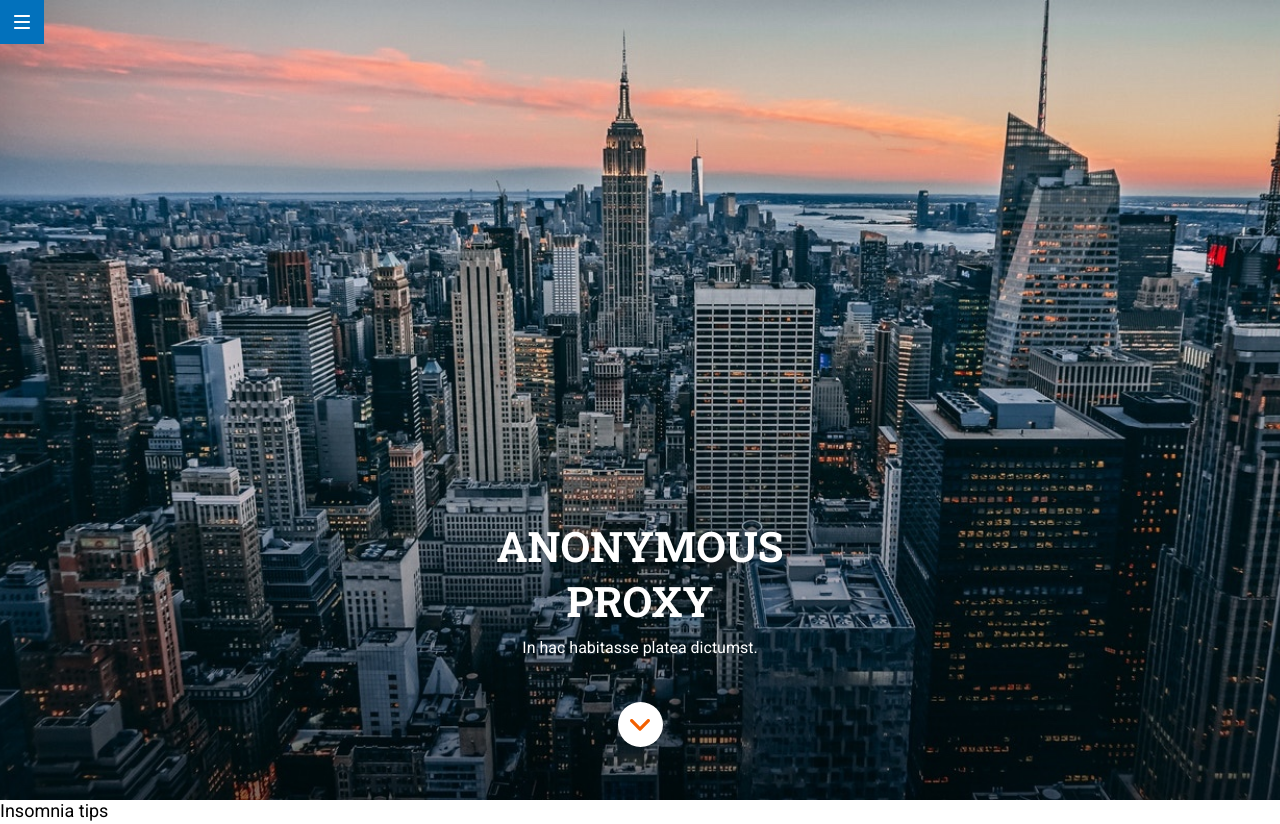
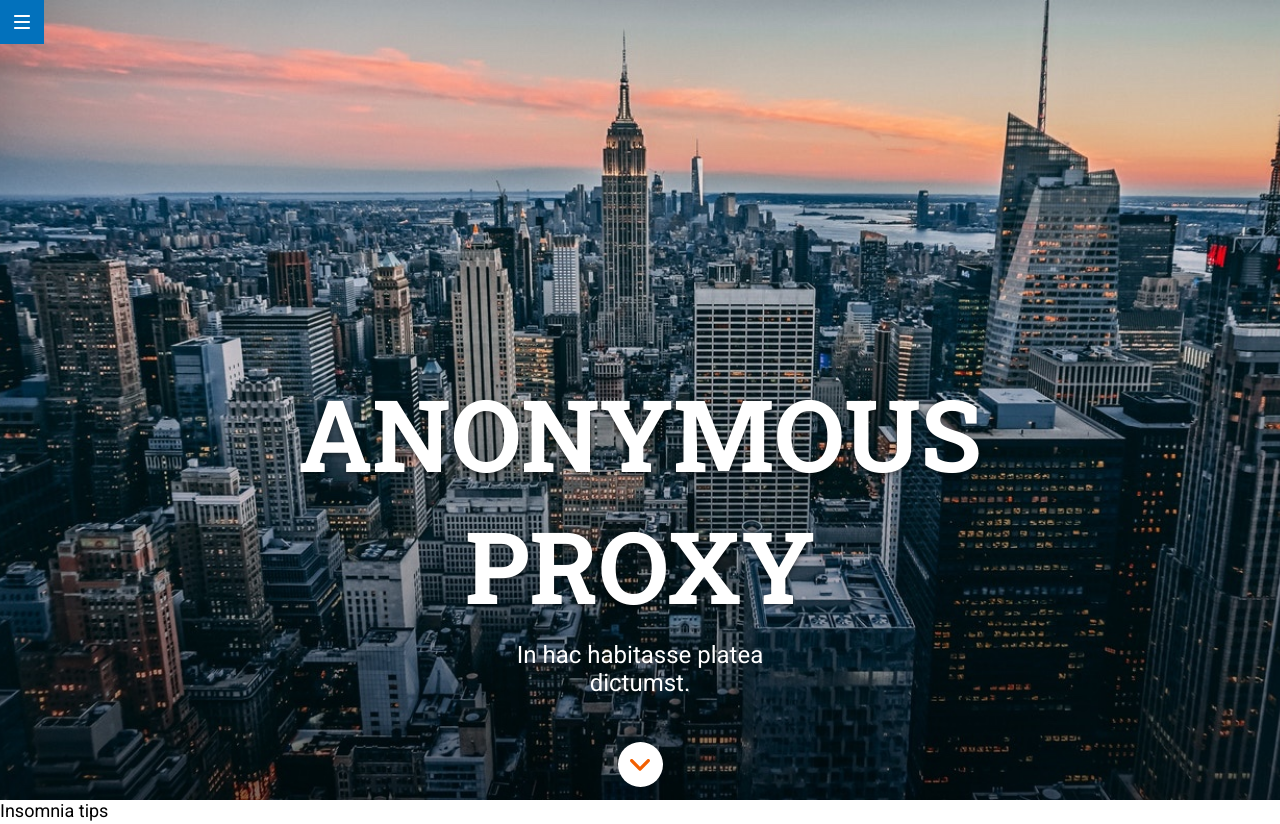
Before and after one commit to sayheylaura/anonymous-proxy, a website: page docs/index.html in a window 1280 px wide. Shown: the top 824 px of the page. Drawn offline with Linux system fonts and the light colour scheme.

Commit message:
Header styles for desktop version

```diff
--- a/_src/assets/scss/layout/_header.scss
+++ b/_src/assets/scss/layout/_header.scss
@@ -91,3 +91,18 @@
         font-size: 24px;
     }
 }
+
+@media all and (min-width:1280px) {
+
+    .header__container {
+        margin-bottom: 13px;
+    }
+
+    .header__title {
+        max-width: 730px;
+        font-size: 100px;
+        line-height: 1.32;
+        text-shadow: 0 2px 5px rgba(0, 0, 0, 0.5);
+    }
+
+}
```
Also changed, not shown: docs/assets/css/main.css.
